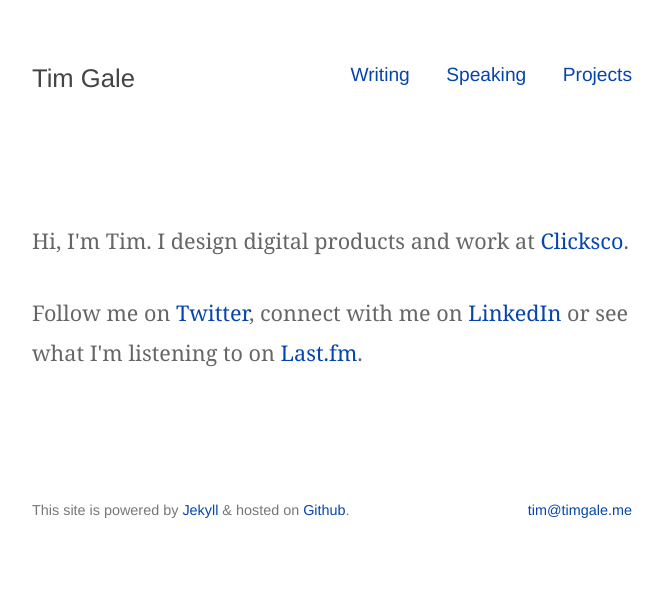
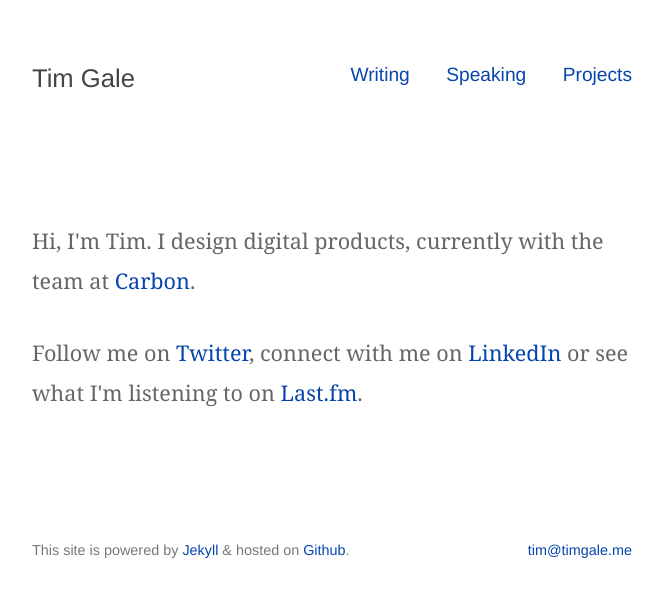
Before and after one commit to timgale/timgale.github.io, a Jekyll site: the page built from index.html, in a window 1280 px wide. Shown: the top 597 px of the page, without its empty margins (308-971 px from the left). Built offline with Jekyll 4.4.1, drawn with Linux system fonts in a browser that asks for light colours.

Commit message:
Update bio

```diff
--- a/index.html
+++ b/index.html
@@ -9,7 +9,7 @@ layout: default
 		<!-- <div class="mb--double"> -->
 			<div class="pb">
 
-				<p>Hi, I'm Tim. I design digital products and work at <a href="http://clicksco.com">Clicksco</a>.</p>
+				<p>Hi, I'm Tim. I design digital products, currently with the team at <a href="https://carbondmp.com">Carbon</a>.</p>
 				<p>Follow me on <a href="http://twitter.com/timgale">Twitter</a>, connect with me on <a href="http://uk.linkedin.com/pub/tim-gale/13/258/58a/">LinkedIn</a> or see what I'm listening to on <a href="http://last.fm/user/timgale">Last.fm</a>.</p>
 
 			</div>
```
Also changed, not shown: 1 other file.
